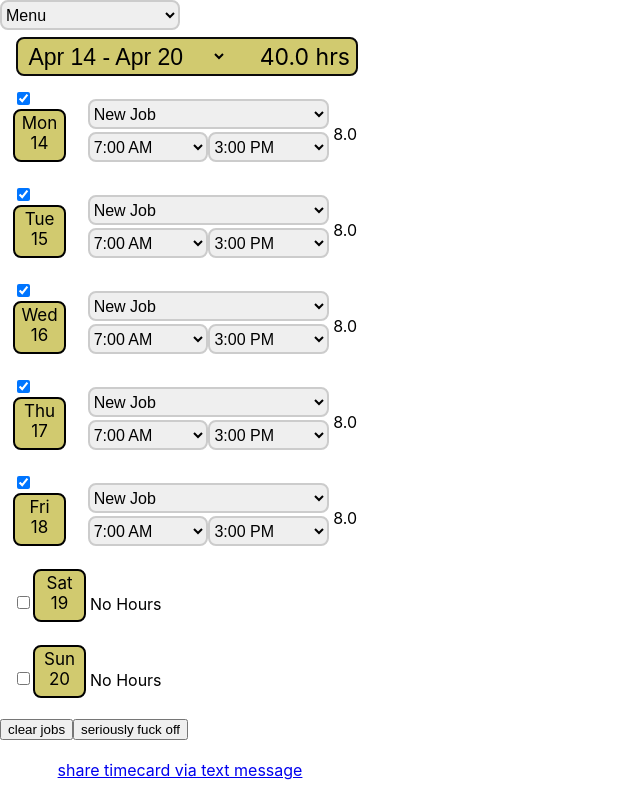
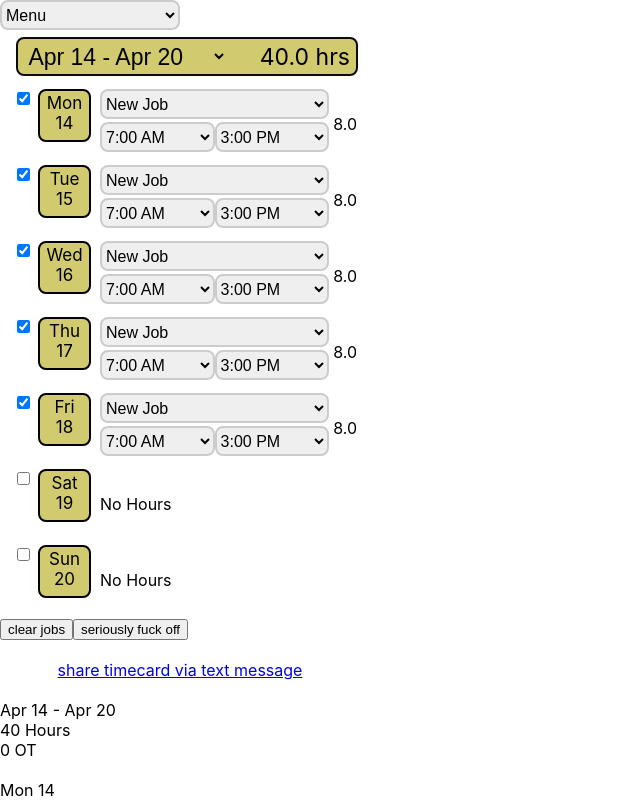
Before and after one commit to bradronto/bradronto.github.io, a React (Create React App) app in the folder timekeep/: page / in a window 1280 px wide. Shown: the top 800 px of the page, without its empty margins (0-640 px from the left). Built offline with nearby package versions, Linux system fonts and the light colour scheme.

Commit message:
and another..

```diff
--- a/timekeep/src/components/styles/cool.css
+++ b/timekeep/src/components/styles/cool.css
@@ -23,7 +23,12 @@
   .cool-span {
     width: 100%;
   }
-  .cool-header {
+
+   .cool-header {
+    display: flex;
+    justify-content: center;
+    align-items: center;
+    margin-bottom: 10px;
     color: black;
     height: 35px;
     margin-left: 16px;
@@ -34,8 +39,8 @@
     border-radius: 8px;
     font-size: 23px;
     outline: none;
-    transition: border-color 0.3s ease, box-shadow 3.0s ease;
-  }
+     }
+
   .cool-header-select {
     height: 35px;
     margin-left: 0px;
@@ -47,8 +52,7 @@
    /* border-radius: 8px;*/
     font-size: 23px;
     outline: none;
-    transition: border-color 0.3s ease, box-shadow 3.0s ease;
-  }
+    }
 
 
   /* Input Field */
@@ -63,8 +67,7 @@
     border-radius: 8px;
     font-size: 16px;
     outline: none;
-    transition: border-color 0.3s ease, box-shadow 3.0s ease;
-  }
+   }
   /*.cool-checkbox {
 
     margin-bottom: 0px;
@@ -92,7 +95,6 @@
     border-radius: 8px;
     font-size: 16px;
     outline: none;
-    transition: border-color 0.3s ease, box-shadow 3.0s ease;
   }
 
   .cool-time-select {
@@ -121,8 +123,7 @@
     border-radius: 8px;
     font-size: 16px;
     outline: none;
-    transition: border-color 0.3s ease, box-shadow 0.3s ease;
-  }
+   }
 
   /* Input Focus Effect */
   .cool-input:focus {
--- a/timekeep/src/components/work-hours.js
+++ b/timekeep/src/components/work-hours.js
@@ -204,7 +204,7 @@ const handleMenu = (value) =>
         Reset Hours
         </option>
           </select>
-    <span style={{  display:"flex", justifyContent:"center", alignItems: "center", marginBottom:"10px"}} className="cool-header">
+    <span  className="cool-header">
        <select
        className="cool-header-select"
        onChange={(e) => handleWeekChange(e.target.value)}
@@ -228,9 +228,9 @@ const handleMenu = (value) =>
         <tbody>
         <tr>
         <td style={{
-        //display: "flex", // Enables Flexbox
-        //alignItems: "flex-start", // Aligns items to the top
-       // gap: "5px", // Adds spacing between the checkbox and the box
+        display: "flex", // Enables Flexbox
+        alignItems: "flex-start", // Aligns items to the top
+        gap: "5px", // Adds spacing between the checkbox and the box
       }}>
         <input style={{textAlign: "top"}}    // checkbox
           type="checkbox"
```
